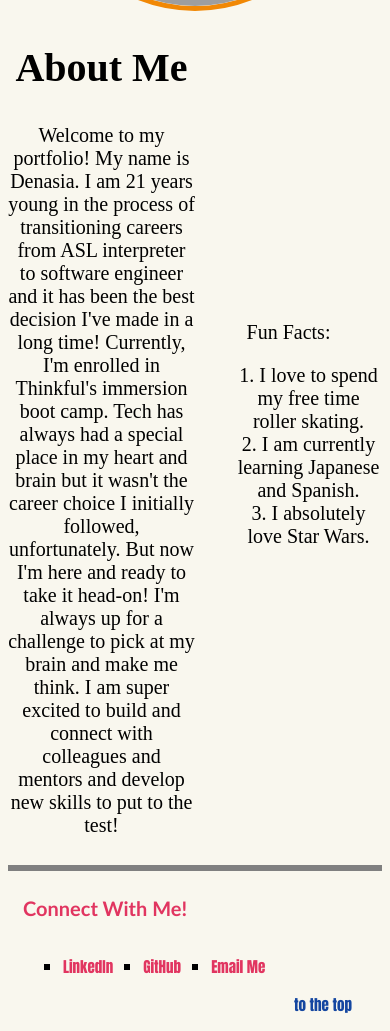
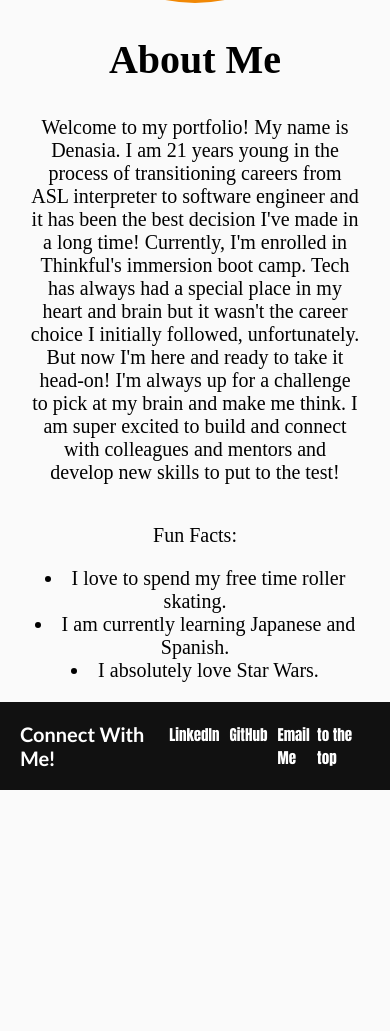
Before and after one commit to djfurniss/dfurniss-portfolio, a plain HTML site: page index.html in a window 390 px wide. Shown: the part 641-1672 px from the top of the page. After the commit the page ends 1431 px from the top, so only its background shows below. Drawn offline with Linux system fonts and the light colour scheme; grey boxes are pictures that could not be loaded.

Commit message:
restructured style sheet formatting, changing color scheme, testing out mobile first development

```diff
--- a/index.html
+++ b/index.html
@@ -10,14 +10,13 @@
 
   <body>
     <!------------------------------- header ------------------------------->
-    <header id="top-of-page">
+    <header id="top">
       <!-------------navigation in header----------->
       <nav>
-        <div>
           <!--<a href="#">Home</a> will add to nav when other web pages are added -->
-          <a href="#about-me">About Me</a>
+          <a href="#about">About Me</a>
           <a href="#contact">Contact</a>
-        </div>
+          <a href="">Projects</a>
       </nav>
 
       <section class="media">
@@ -34,10 +33,10 @@
 
     <!-------------------------------main------------------------------------>
     <main>
-      <article class="flex-container2">
-        <div>
-          <h2 id="about-me">About Me</h2>
-
+      <!------About------>
+      <section id="about" class="group">
+        <article class="item item-double">
+          <h2>About Me</h2>
           <p>
             Welcome to my portfolio! My name is Denasia. I am 21 years young in
             the process of transitioning careers from ASL interpreter to
@@ -50,27 +49,22 @@
             to build and connect with colleagues and mentors and develop new
             skills to put to the test!
           </p>
-        </div>
+        </article>
 
-        <section>
+        <div class="item">
           <p>Fun Facts:</p>
-          <ol>
+          <ul>
             <li>I love to spend my free time roller skating.</li>
             <li>I am currently learning Japanese and Spanish.</li>
             <li>I absolutely love Star Wars.</li>
-          </ol>
+          </ul>
+        </div>
       </section>
-      </article>
     </main>
-
-    <hr />
     <!--------------------------------footer---------------------------------->
     <footer>
-      <div>
-        <h3 class="contact-me" id="contact">Connect With Me!</h3>
-      </div>
+      <h3 id="contact">Connect With Me!</h3>
 
-      <div>
       <ul class="contact-links">
         <li>
           <a
@@ -84,8 +78,8 @@
         </li>
         <li><a href="mailto:dfurniss@ymail.com">Email Me</a></li>
       </ul>
-      </div>
-      <p class="to-the-top"><a href="#top-of-page">to the top</a></p>
+
+      <p><a href="#top">to the top</a></p>
     </footer>
   </body>
 </html>
--- a/style.css
+++ b/style.css
@@ -1,12 +1,9 @@
 body {
-  background-color: #f0ead15d;
+  background-color: #f7f7f785;
+  margin: 0;
 }
-hr {
-  border: grey;
-  border-style: solid;
-  margin-bottom: 0px;
-}
-/*Mobile Header*/
+
+/*--------Mobile Header------*/
 header h1 {
   font-size: 90px;
   color: #F18805;
@@ -16,29 +13,35 @@ header h1 {
   /*background-color: rgb(206, 171, 239);*/
   /* font-family: ""; */
 }
+
 header h2{
   text-align: center;
 }
+
 header nav {
-  background-color:#1446A0;
+  display: flex;
+  justify-content: center;
+  background-color:#111111;
   padding: 10px;
   font-family: Impact, Haettenschweiler, "Arial Narrow Bold", sans-serif;
   font-size: 20px;
-  text-align: center;
 }
+
 header nav a {
-  color: #FCF0CC;
+  color: #fff;
   text-decoration: none;
   margin: 0px 20px;
   /* border: black solid 2px;
   border-radius: 10%; */
 }
+
 header section{
   display: flex;
   justify-content: center;
   flex-direction: column;
   align-items: center;;
 }
+
 header img{
   /* margin-left: auto;
   margin-right: auto; */
@@ -50,11 +53,93 @@ header img{
   border-radius: 50%;
 }
 
-/*Desktop Header Mods*/
+/*-------------main------------*/
+main {
+  font-size: 20px;
+  text-align: center;
+  list-style-position: inside;
+}
+
+main h2 {
+  font-size: 40px;
+}
+
+/*----groups and items-----*/
+.group {
+  display: flex;
+  flex-direction: column;
+  align-items: center;
+  padding: 0px 30px;
+}
+
+.group ul{
+  padding: 0;
+}
+
+.item{
+  flex: 1;
+}
+
+.item-double{
+  flex: 2;
+}
+
+/*--------------footer------------*/
+footer{
+  display: flex;
+  flex-direction: row;
+  justify-content: space-between;
+  align-items: center;
+  font-family: Impact, Haettenschweiler, "Arial Narrow Bold", sans-serif;
+  padding: 0 20px;
+  font-size: 15px;
+  background-color: #111111;
+}
+
+footer h3{
+  font-family: "Trebuchet MS", "Lucida Sans Unicode", "Lucida Grande",
+    "Lucida Sans", Arial, sans-serif;
+  color: #fff;
+  font-weight: bold;
+  font-size: 20px;
+}
+
+footer ul{
+  padding: 0;
+  display: flex;
+  justify-content: space-around;
+}
+
+footer ul li {
+  list-style: none;
+  padding-right: 10px;
+}
+
+footer ul li:last-child {
+  padding-right: 0;
+}
+
+footer ul li a {
+  color: #fff;
+  text-decoration: none;
+}
+
+footer ul li a:visited {
+  color: grey;
+}
+
+footer ul li a:active {
+  color: #006e90;
+}
+
+footer p a {
+  text-decoration: none;
+  color:#fff;
+}
+
+/*--------Media Query--------*/
 @media all and (min-width: 800px){
-  header nav{
-    text-align: start;
-  }
+/*---Desktop Header---*/
   header nav a:hover {
     color: #F18805;
     text-decoration: none;
@@ -74,98 +159,9 @@ header img{
   .media div{
     text-align: center;
   }
+
+/*---About---*/
+  .group{
+    flex-direction: row;
+  }
 }
-
-
-/*////////////////////////////main styles/////////////////////////////*/
-.flex-container1{
-  display: flex;
-  flex-direction: column;
-  align-items: center;
-  /* justify-content: center; */
-}
-
-main {
-  font-size: 20px;
-  text-align: center;
-  list-style-position: inside;
-}
-article.flex-container2 {
-  display: flex;
-  flex-direction: column;
-  flex-direction: row;
-  align-items: center;
-  justify-items:center;
-  /* how do i do space evenly? */
-  /* background-color: beige; */
-}
-.flex-container2 div{
-  flex: 2;
-}
-.flex-container2 section{
-  flex: 2;
-}
-main h2 {
-  font-size: 40px;
-}
-/*{
-  /*display: grid;
-  grid-template-rows: 600px;
-  grid-template-columns: 300px 300px;
-  column-gap: 20px;
-  border: 2px;
-  border-style: solid;
-  text-align: left;
-  margin-left: 15%;
-  margin-right: 15%;
-} */
-/* p {
-  margin-top: 40px;
-  margin-bottom: 0px;
-} */
-/*///////////////////////// footer styles///////////////////////*/
-
-footer {
-  box-sizing: border-box;
-  margin: 0px 15px;
-  font-family: Impact, Haettenschweiler, "Arial Narrow Bold", sans-serif;
-  padding: 0px;
-  font-size: 15px;
-  /* background-color: #1446A0; */
-}
-footer div {
-  float: left;
-}
-footer h3.contact-me {
-  box-sizing: border-box;
-  font-family: "Trebuchet MS", "Lucida Sans Unicode", "Lucida Grande",
-    "Lucida Sans", Arial, sans-serif;
-  color: #e13560;
-  font-weight: bold;
-  font-size: 20px;
-  margin-top: 10px;
-}
-footer li {
-  float: left;
-  margin-right: 30px;
-  list-style: square;
-}
-footer a {
-  color: #e13560;
-  text-decoration: none;
-}
-footer a:visited {
-  color: grey;
-}
-footer a:hover {
-  color: #F18805;
-}
-footer a:active {
-  color: #006e90;
-}
-
-footer p.to-the-top a {
-  float: right;
-  margin: 15px 15px;
-  color:#1446A0;
-}
```
Lines whose indentation alone changed are shown as unchanged.
